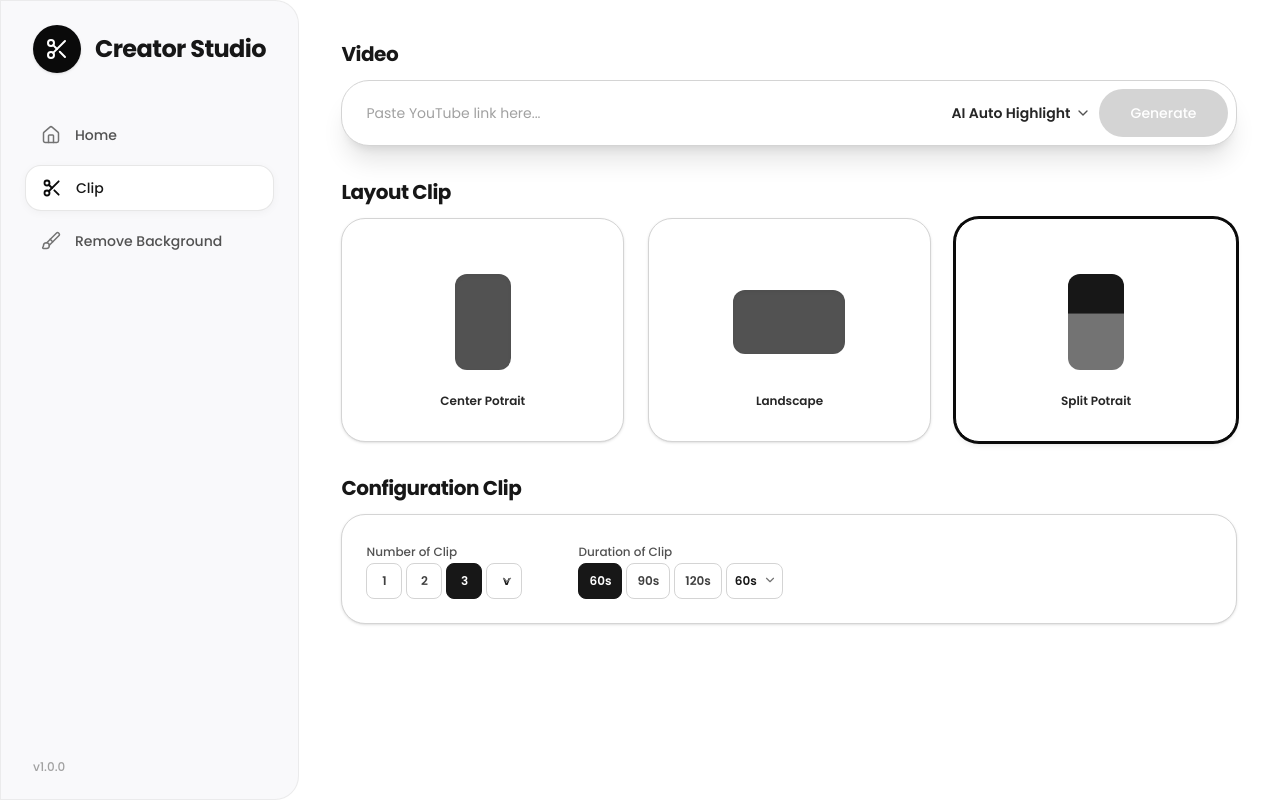
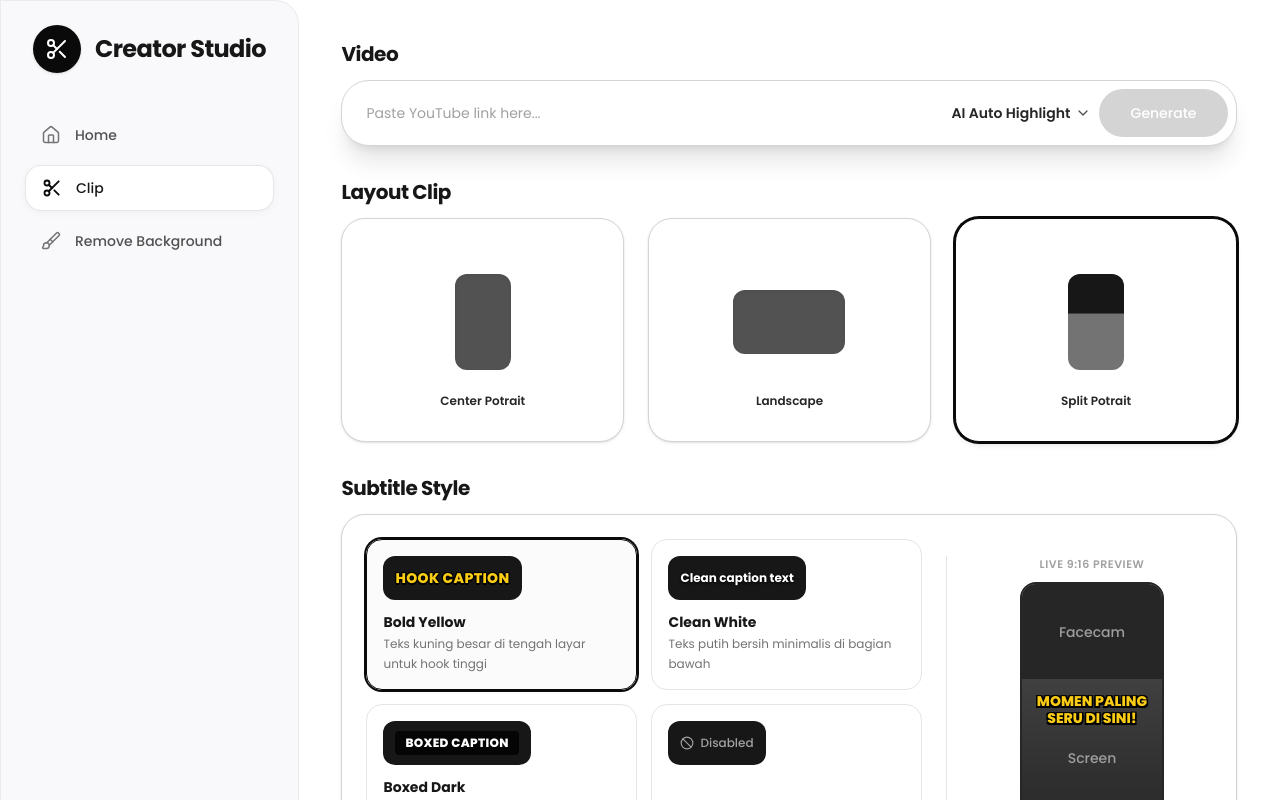
Before and after one commit to ResyinRVH/auto-clip, a Next.js app in the folder web/: page /clip in a window 1280 px wide. Shown: the top 800 px of the page. Built offline with nearby package versions, Linux system fonts and the light colour scheme.

Commit message:
feat(web): integrate subtitleStyle selection into /clip page and /api/process payload

```diff
--- a/web/app/(app)/clip/page.tsx
+++ b/web/app/(app)/clip/page.tsx
@@ -3,18 +3,25 @@
 import { useState } from "react";
 import { VideoInputBar } from "@/components/clip/VideoInputBar";
 import { LayoutClipSelector } from "@/components/clip/LayoutClipSelector";
+import { SubtitleStyleSelector } from "@/components/clip/SubtitleStyleSelector";
 import { ConfigurationClip } from "@/components/clip/ConfigurationClip";
 import { ResultGallery } from "@/components/clip/ResultGallery";
-import { LayoutOption, ClipMode, ClipResult } from "@/types/clip";
+import {
+  LayoutOption,
+  ClipMode,
+  ClipResult,
+  SubtitleStyleOption,
+} from "@/types/clip";
 
 export default function ClipPage() {
   const [url, setUrl] = useState("");
   const [mode, setMode] = useState<ClipMode>("ai");
   const [layout, setLayout] = useState<LayoutOption>("splitPotrait");
+  const [subtitleStyle, setSubtitleStyle] =
+    useState<SubtitleStyleOption>("bold-yellow");
   const [maxClips, setMaxClips] = useState(3);
   const [durationSec, setDurationSec] = useState(60);
   const [intervalMinutes, setIntervalMinutes] = useState(2);
-  const [autoSubtitle, setAutoSubtitle] = useState(true);
 
   const [isLoading, setIsLoading] = useState(false);
   const [errorMsg, setErrorMsg] = useState("");
@@ -35,11 +42,12 @@ export default function ClipPage() {
           url,
           layout,
           mode,
+          subtitleStyle,
           intervalMinutes: mode === "interval" ? intervalMinutes : undefined,
           maxClips: mode === "ai" ? maxClips : maxClips || 0,
           maxDuration: durationSec,
           minDuration: Math.max(15, durationSec - 30),
-          autoSubtitle,
+          autoSubtitle: subtitleStyle !== "none",
         }),
       });
 
@@ -53,7 +61,7 @@ export default function ClipPage() {
       }
     } catch (err: unknown) {
       setErrorMsg(
-        err instanceof Error ? err.message : "Terjadi kesalahan tidak terduga"
+        err instanceof Error ? err.message : "Terjadi kesalahan tidak terduga",
       );
     } finally {
       setIsLoading(false);
@@ -71,6 +79,11 @@ export default function ClipPage() {
         onGenerate={handleGenerate}
       />
       <LayoutClipSelector layout={layout} setLayout={setLayout} />
+      <SubtitleStyleSelector
+        subtitleStyle={subtitleStyle}
+        setSubtitleStyle={setSubtitleStyle}
+        layout={layout}
+      />
       <ConfigurationClip
         mode={mode}
         maxClips={maxClips}
@@ -79,13 +92,11 @@ export default function ClipPage() {
         setDurationSec={setDurationSec}
         intervalMinutes={intervalMinutes}
         setIntervalMinutes={setIntervalMinutes}
-        autoSubtitle={autoSubtitle}
-        setAutoSubtitle={setAutoSubtitle}
       />
 
       {errorMsg && (
         <div className="p-4 rounded-2xl bg-red-50 border border-red-200 text-red-600 text-sm">
-          ❌ {errorMsg}
+          {errorMsg}
         </div>
       )}
 
```
